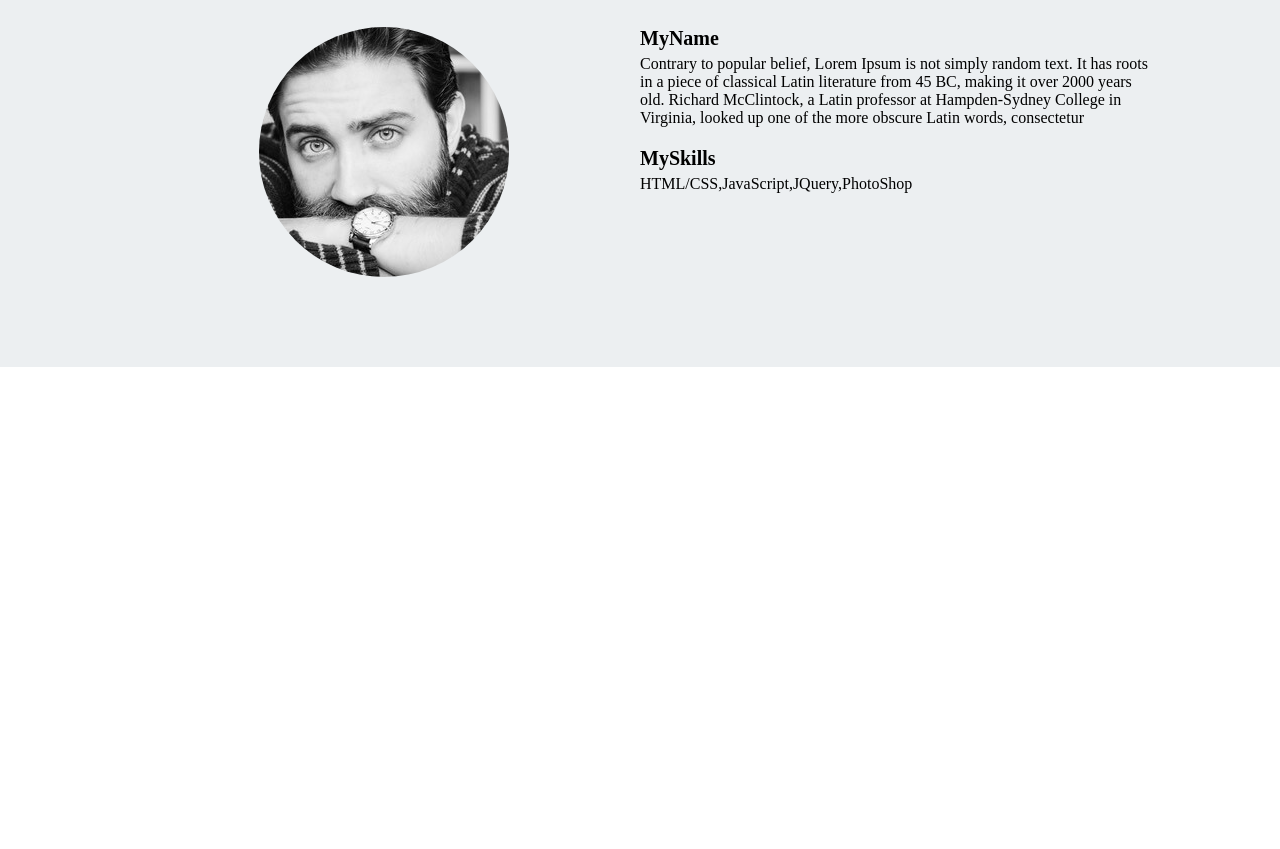
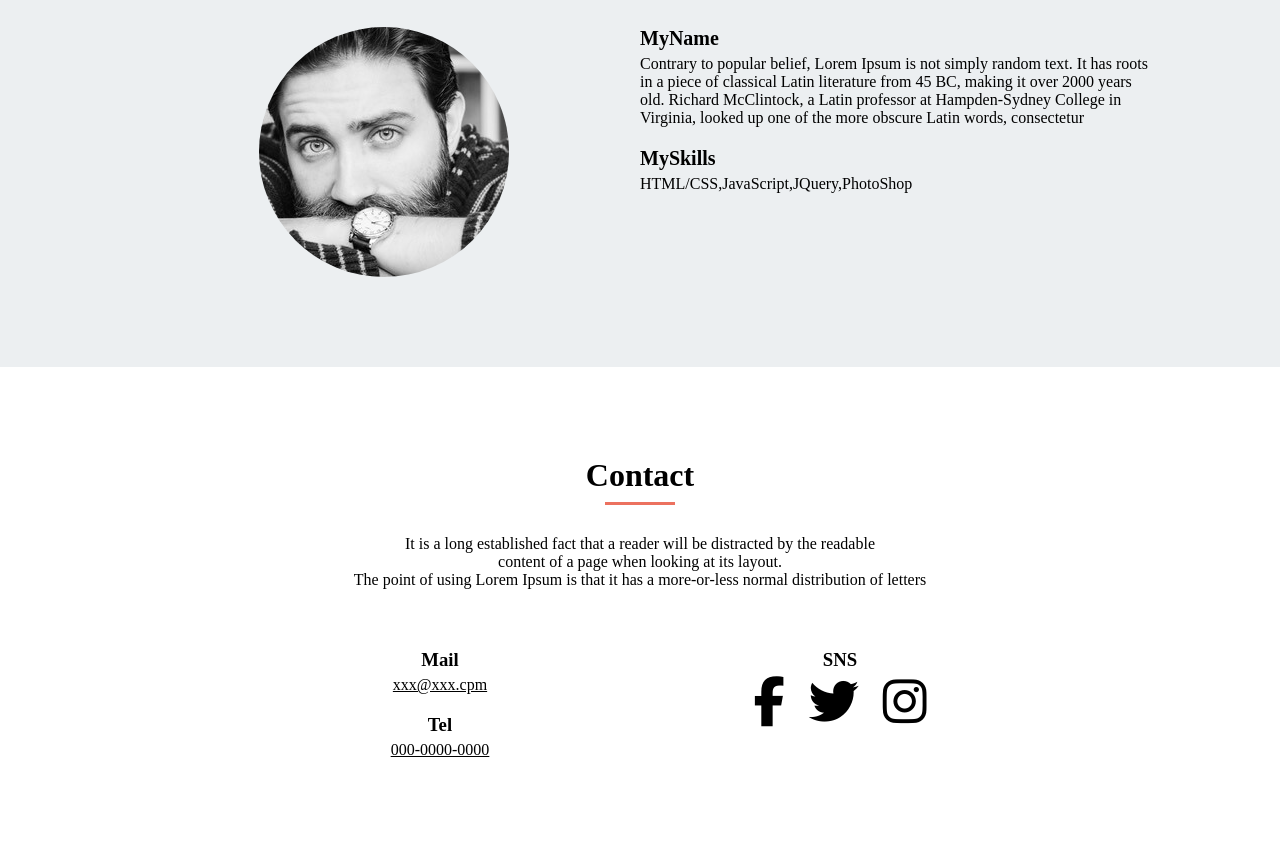
Before and after one commit to yutotanigawa/skillup-1, a plain HTML site: page index.html in a window 1280 px wide. Shown: the part 2427-3276 px from the top of the page. Before the commit the page ends 2794 px from the top, so only its background shows below. Drawn offline with Linux system fonts and the light colour scheme.

Commit message:
[Add]コンタクト欄の作成

```diff
--- a/index.html
+++ b/index.html
@@ -96,5 +96,29 @@
 			</div>
 		</div>
 	</section>
+
+	<section id="contact">
+		<div class="container">
+			<h2 class="ct-title">Contact</h2>
+			<p class="ct-text">It is a long established fact that a reader will be distracted by the readable<br>
+			content of a page when looking at its layout.<br>
+			The point of using Lorem Ipsum is that it has a more-or-less normal distribution of letters</p>
+
+			<div class="ct-contents clearfix">
+				<div class="left-ct">
+					<h3 class="mail-title">Mail</h3>
+					<p class="mail-text">xxx@xxx.cpm</p>
+					<h3 class="tel-title">Tel</h3>
+					<p class="tel-text">000-0000-0000</p>
+				</div>
+				<div class="right-ct">
+					<h3 class="sns-title">SNS</h3>
+					<i class="fab fa-facebook-f"></i>
+					<i class="fab fa-twitter"></i>
+					<i class="fab fa-instagram"></i>
+				</div>
+			</div>
+		</div>
+	</section>
 </body>
 </html>
--- a/style.css
+++ b/style.css
@@ -233,3 +233,62 @@ nav{
 	font-size: 20px;
 	margin-bottom: 5px;
 }
+#contact{
+	padding: 90px auto;
+}
+.ct-title{
+	text-align: center;
+	font-size: 32px;
+	color: #000000;
+	margin-top: 90px;
+}
+.ct-title::after{
+	content: "";
+	display: block;
+	height: 3px;
+	width: 70px;
+	background-color: #EC715F;
+	margin: 8px auto;
+}
+.ct-text{
+	text-align: center;
+	margin:30px auto;
+}
+.ct-contents{
+	width: 800px;
+	margin :0 auto;
+	padding: 30px 0 90px 0;
+}
+.left-ct{
+	width: 50%;
+	float: left;
+	text-align: center;
+}
+.mail-title{
+	margin-bottom: 5px;
+}
+.mail-text{
+	margin-bottom: 20px;
+	text-decoration: underline;
+}
+.tel-title{
+	margin-bottom: 5px;
+}
+.tel-text{
+	text-decoration: underline;
+}
+.right-ct{
+	width: 50%;
+	float: left;
+	text-align: center;
+}
+.sns-title{
+	margin-bottom: 5px;
+}
+.right-ct .fab{
+	font-size: 50px;
+	margin-right: 20px;
+}
+.right-ct .fab:last-child{
+	margin-right: 0px;
+}
```
